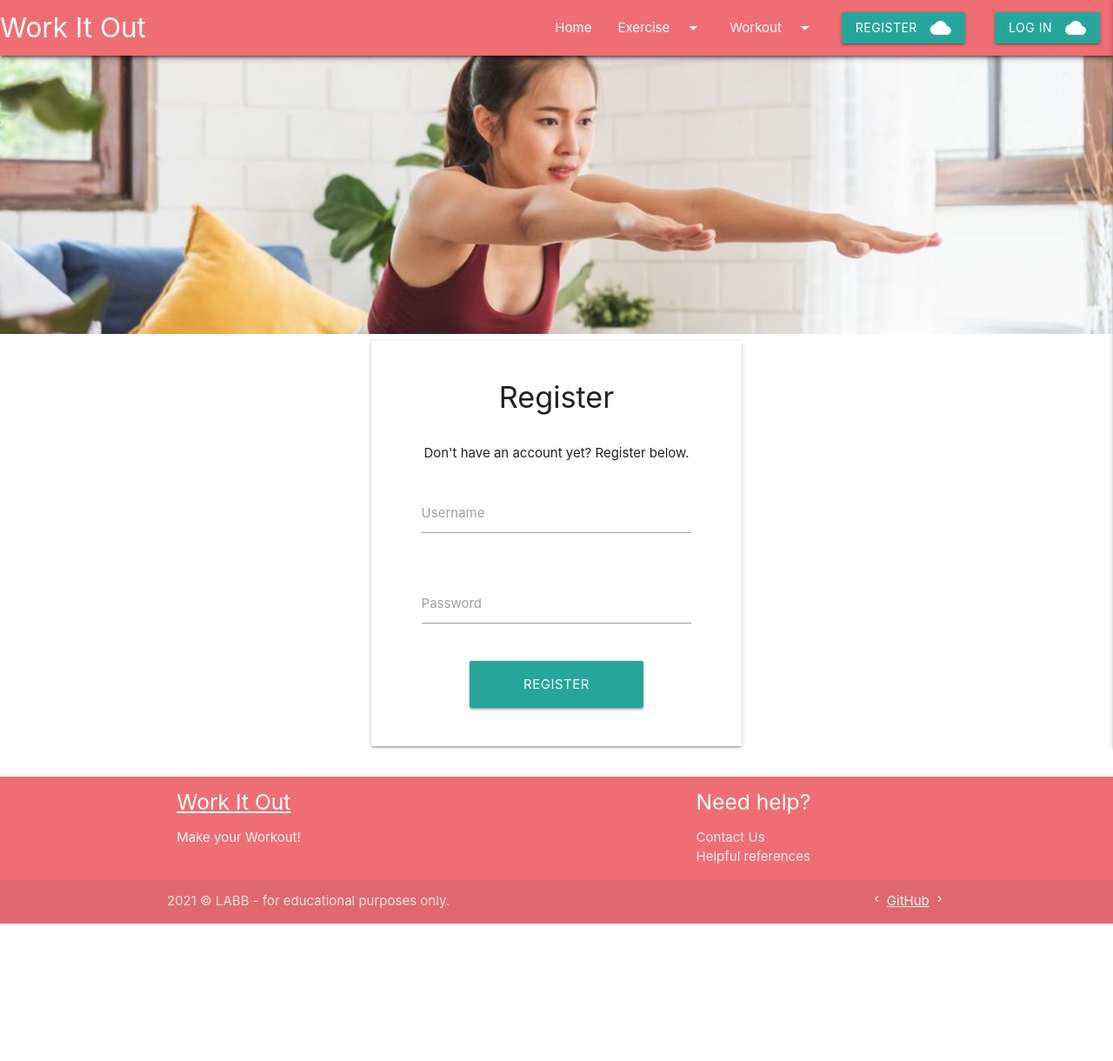
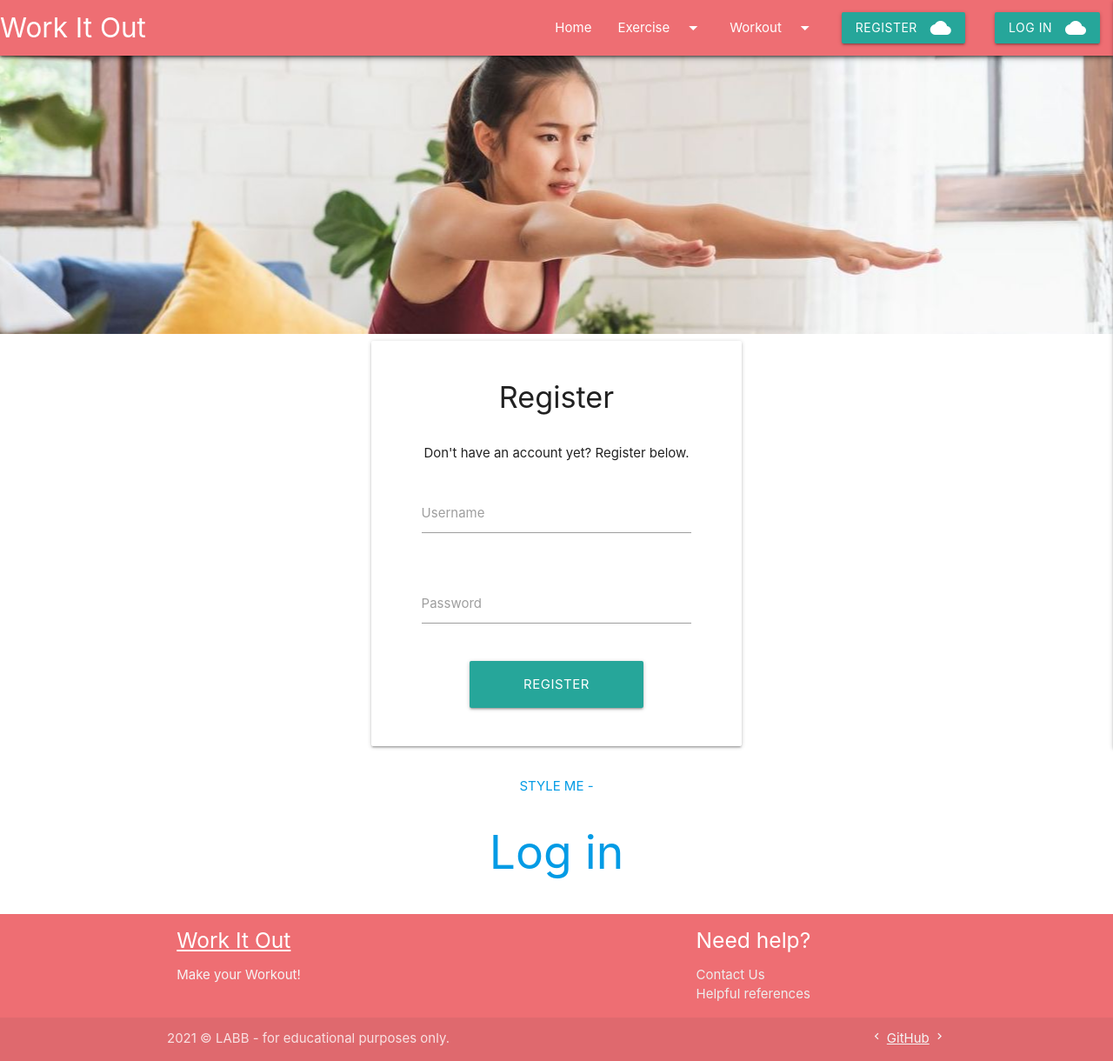
Before and after one commit to lornebb/Building-Block-Body, a Flask app: page /register in a window 1280 px wide. Shown: the whole page at 87% size. Before the commit the page ends 1062 px from the top, so only its background shows below. Run offline with Flask 2, Linux system fonts and the light colour scheme; some libraries are stand-ins or nearby versions.

Commit message:
added links to register and log in pages

```diff
--- a/templates/base.html
+++ b/templates/base.html
@@ -78,6 +78,7 @@
     </div>
     <!-- <h3 class="center-align">All Exercises</h3> -->
 
+    <!-- template render section -->
     <main class="container">
       {% block content %}
       {% endblock %}
--- a/templates/login.html
+++ b/templates/login.html
@@ -31,4 +31,10 @@
         </form>
     </div>
 
+    <div class="col">
+        <div class="row center-align">
+            <a href="{{ url_for('register') }}">STYLE ME - <h2>REGISTER</h2></a>
+        </div>
+    </div>
+
 {% endblock %}
--- a/templates/register.html
+++ b/templates/register.html
@@ -29,5 +29,12 @@
                 </div>
             </div>
         </form>
+    </div>
+
+        <div class="col">
+            <div class="row center-align">
+                <a href="{{ url_for('register') }}">STYLE ME -<h2> Log in</h2></a>
+            </div>
+        </div>
 
 {% endblock %}
```
